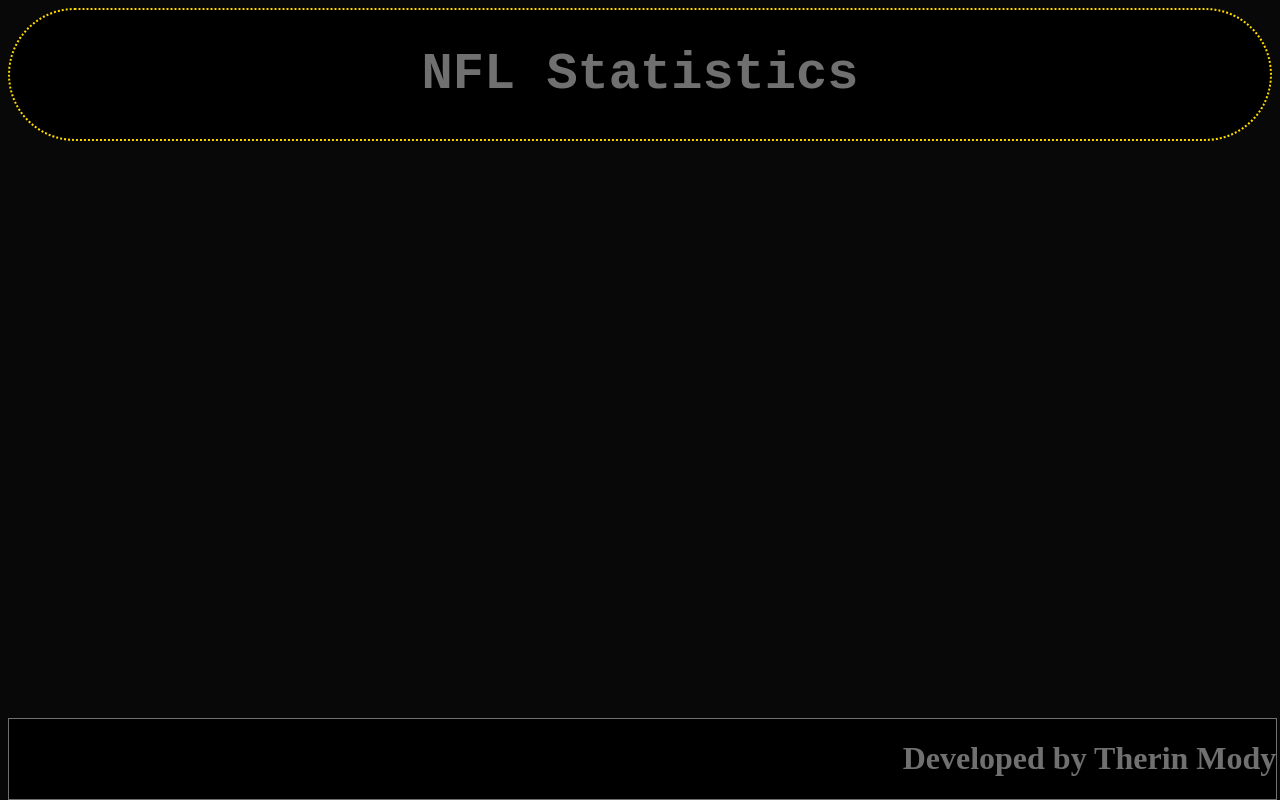
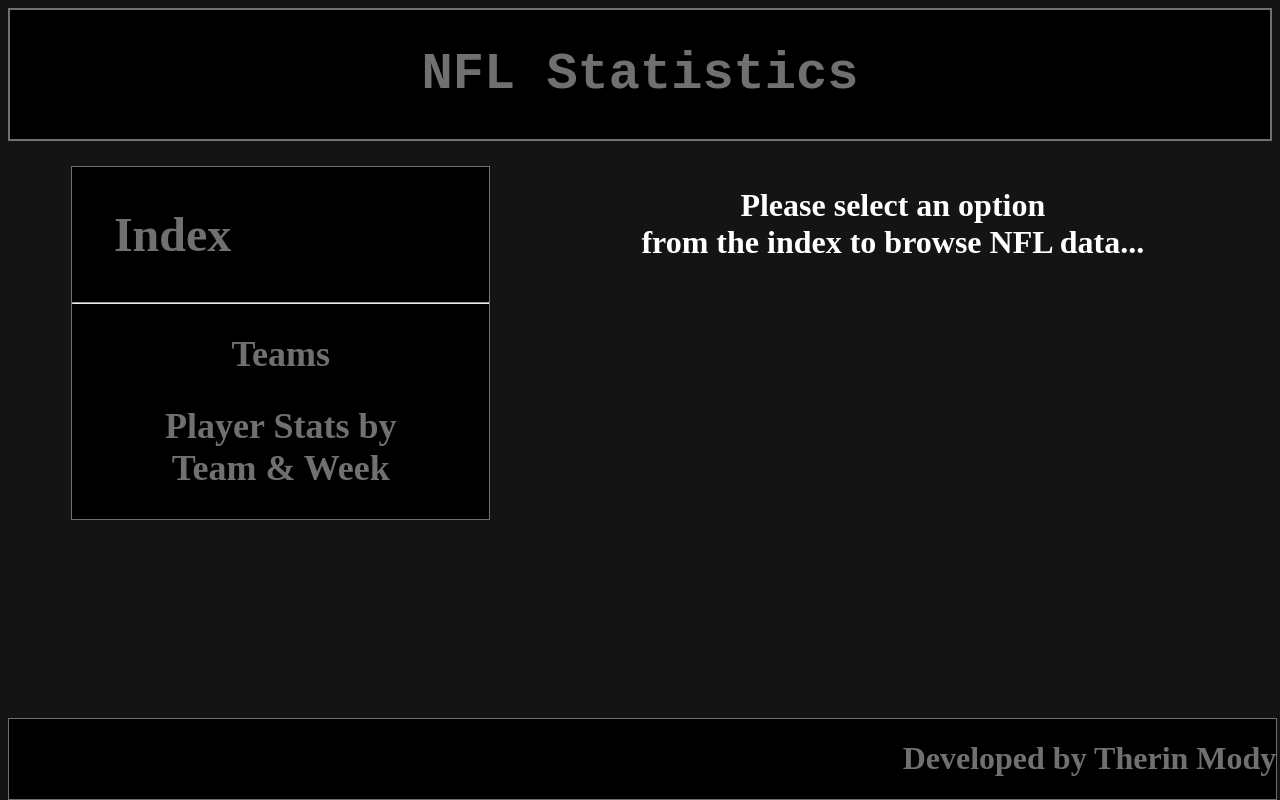
Before and after one commit to therinMody/NFLStatsProject, a React (Create React App) app in the folder client/: page / in a window 1280 px wide. Built offline with nearby package versions, Linux system fonts and the light colour scheme.

Commit message:
Home page completed. Next I will begin implementing use case 1: Teams

```diff
--- a/client/public/style.css
+++ b/client/public/style.css
@@ -1,3 +1,3 @@
 body {
-    background-color: #080808;
+    background-color: #141414;
 }
--- a/client/src/components/header.js
+++ b/client/src/components/header.js
@@ -21,8 +21,7 @@
     textAlign: 'center',
     fontFamily: 'monospace',
     fontSize: '200%',
-    border: '2px dotted #FFDA00',
-    borderRadius: '100px',
+    border: '2px solid',
 });
 
 const Container = styled.div({
--- a/client/src/components/index.js
+++ b/client/src/components/index.js
@@ -1,3 +1,5 @@
 export { default as Footer } from './footer';
 export { default as Header } from './header';
 export { default as Layout } from './layout';
+export { default as Menu } from './menu';
+export {default as Message} from './message';
--- a/client/src/components/layout.js
+++ b/client/src/components/layout.js
@@ -1,5 +1,5 @@
 import React from 'react';
-import { Header, Footer } from '../components';
+import { Header, Footer, Menu } from '../components';
 //import styled from '@emotion/styled';
 
 /*
@@ -10,6 +10,8 @@
         <>
             <Header />
 
+            <Menu />
+
             <Footer />
         </>
     );
--- a/client/src/components/menu.js
+++ b/client/src/components/menu.js
@@ -1,4 +1,4 @@
-//import {Link} from '@reach/router';
+import {Link} from '@reach/router';
 import React from 'react';
 import styled from '@emotion/styled';
 
@@ -6,10 +6,19 @@
     return (
         <MenuContainer>
             <MenuTitle>
-
+                <h2>Index</h2>
             </MenuTitle>
 
+            <hr></hr>
+
             <MenuContent>
+                <MenuLink to="/teams">
+                    <h2>Teams</h2>
+                </MenuLink>
+
+                <MenuLink to="/playerStats">
+                    <h2>Player Stats by <br/> Team & Week</h2>
+                </MenuLink>
 
             </MenuContent>
         </MenuContainer>
@@ -19,13 +28,32 @@
 export default Menu;
 
 const MenuContainer = styled.div({
+    backgroundColor: '#000000',
+    float: 'left',
+    marginTop: '2%',
+    marginLeft: '5%',
+    width: '33%',
+    border: '1px solid #707070',
 
 });
 
 const MenuTitle = styled.div({
+    color: '#707070',
+    fontSize: '200%',
+    paddingLeft: '10%',
 
 });
 
 const MenuContent = styled.div({
+    textAlign: 'center',
+    fontSize: '150%',
 
 });
+
+const MenuLink = styled(Link)({
+    color: '#707070',
+    textDecoration: 'none',
+    ':hover':{
+        color: '#FFFFFF',
+    },
+});
--- /dev/null
+++ b/client/src/components/message.js
@@ -0,0 +1,21 @@
+import React from 'react';
+import styled from '@emotion/styled';
+
+const Message = () => {
+
+    return (
+        <MessageContainer>
+                <h1>Please select an option <br /> from the index to browse NFL data...</h1>
+        </MessageContainer>
+    );
+};
+
+export default Message;
+
+const MessageContainer = styled.div({
+    float: 'right',
+    color: '#FFFFFF',
+    padding: '2%',
+    textAlign: 'center',
+    width: '56%',
+});
--- a/client/src/pages/home.js
+++ b/client/src/pages/home.js
@@ -1,14 +1,18 @@
 import React from 'react';
 //import { useQuery, gql } from '@apollo/client';
 //import TrackCard from '../containers/track-card';
-import { Layout } from '../components';
+import { Layout, Message } from '../components';
 
 
 const Home = () => {
     return (
-        <Layout>
 
-        </Layout>
+        <>
+            <Layout />
+
+            <Message />
+        </>
+
     );
 };
 
```
